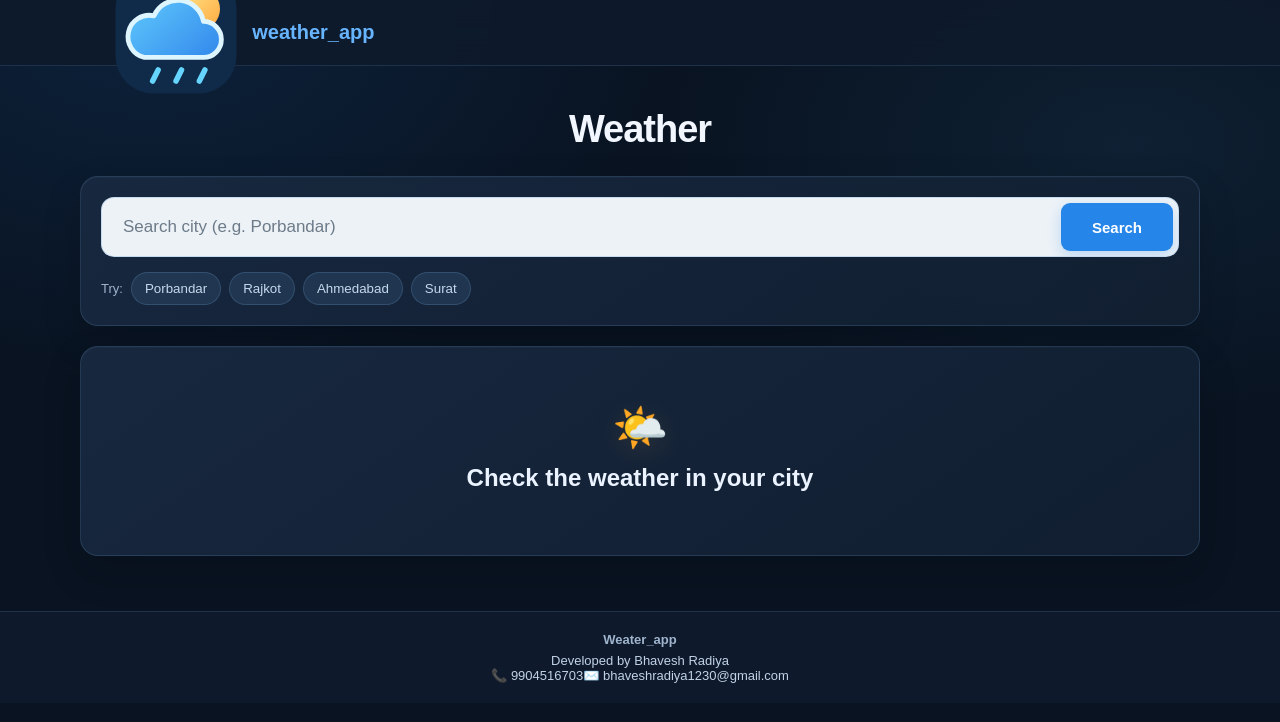
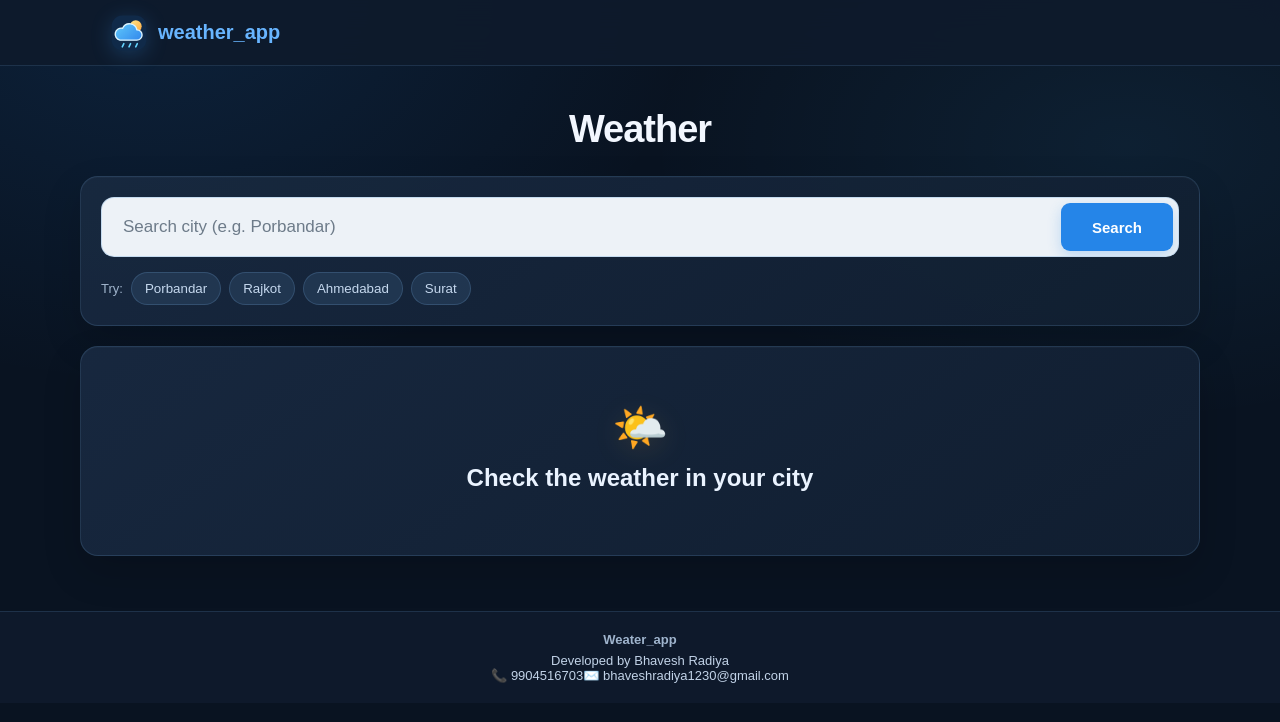
Before and after one commit to RadiyaBhavesh/Weather_App--React-Python, a React (Vite) app in the folder Fontend/: page / in a window 1280 px wide. Shown: the top 722 px of the page. Built offline with nearby package versions, Linux system fonts and the light colour scheme.

Commit message:
Style weather app header logo

```diff
--- a/Fontend/src/App.css
+++ b/Fontend/src/App.css
@@ -717,3 +717,13 @@ body {
     border-radius: 15px;
   }
 }
+
+
+/* Weather brand logo */
+.brand-logo {
+  display: block;
+  width: 38px;
+  height: 38px;
+  flex: 0 0 38px;
+  filter: drop-shadow(0 4px 10px rgba(57, 161, 255, .22));
+}
```
